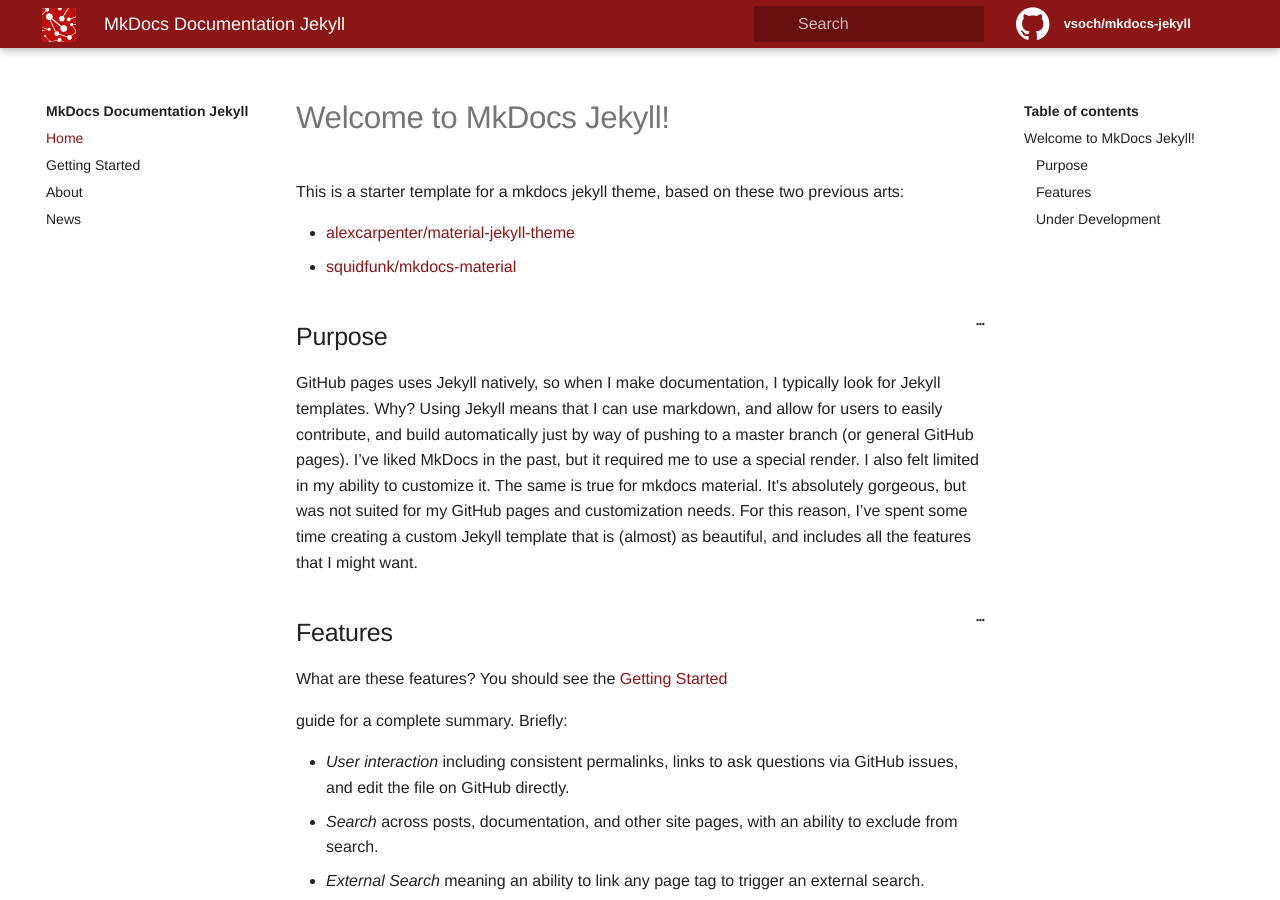
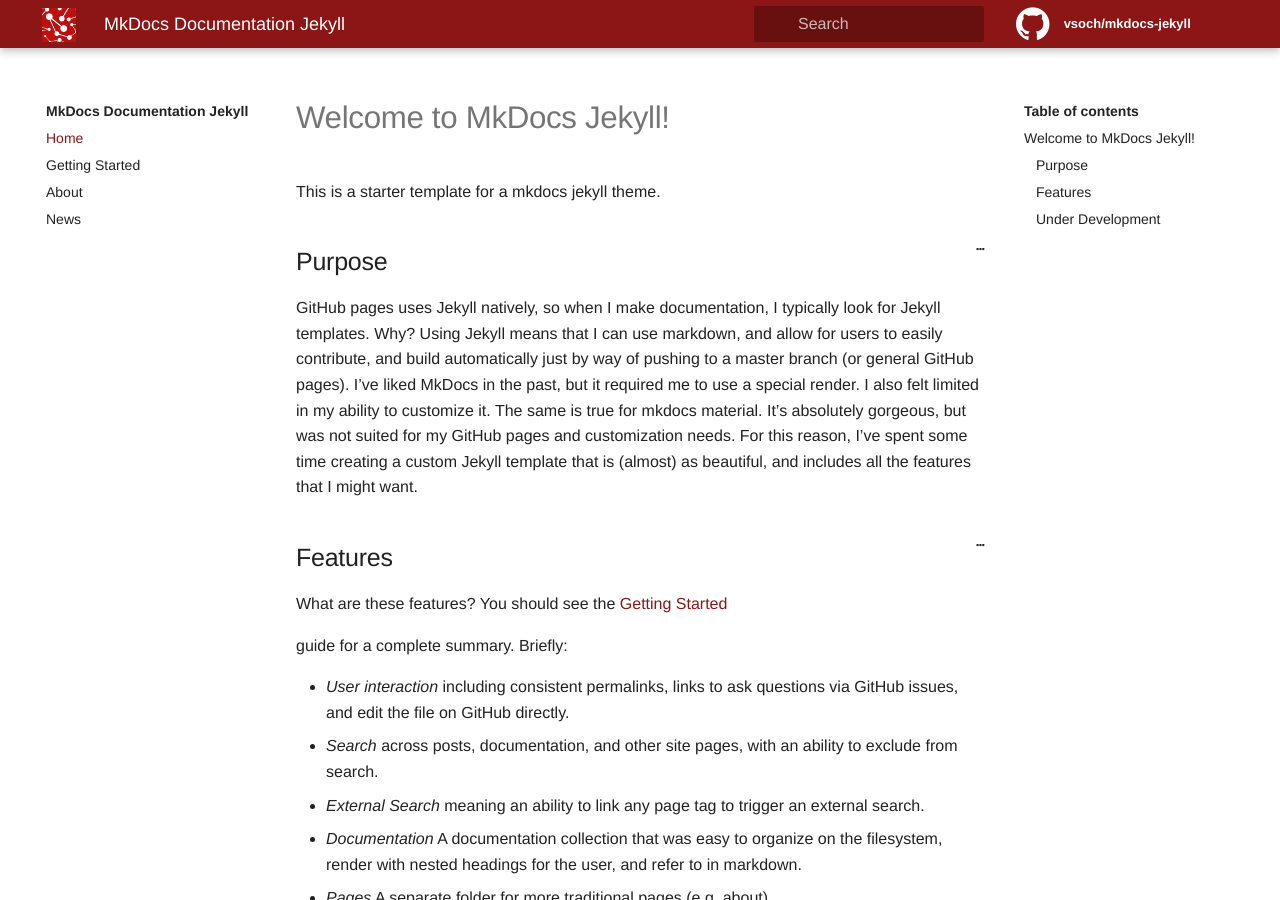
Before and after one commit to vsoch/mkdocs-jekyll, a Jekyll site: the page built from pages/index.md, in a window 1280 px wide and 900 px high. Built offline with Jekyll 4.4.1, drawn with Linux system fonts in a browser that asks for light colours.

Commit message:
updating index
Signed-off-by: Vanessa Sochat <vsochat@stanford.edu>

```diff
--- a/pages/index.md
+++ b/pages/index.md
@@ -6,12 +6,7 @@ permalink: /
 
 # Welcome to MkDocs Jekyll!
 
-This is a starter template for a mkdocs jekyll theme, based on these two
-previous arts:
-
- - [alexcarpenter/material-jekyll-theme](http://alexcarpenter.github.io/material-jekyll-theme)
- - [squidfunk/mkdocs-material](https://github.com/squidfunk/mkdocs-material)
-
+This is a starter template for a mkdocs jekyll theme.
 
 ## Purpose
 
```
